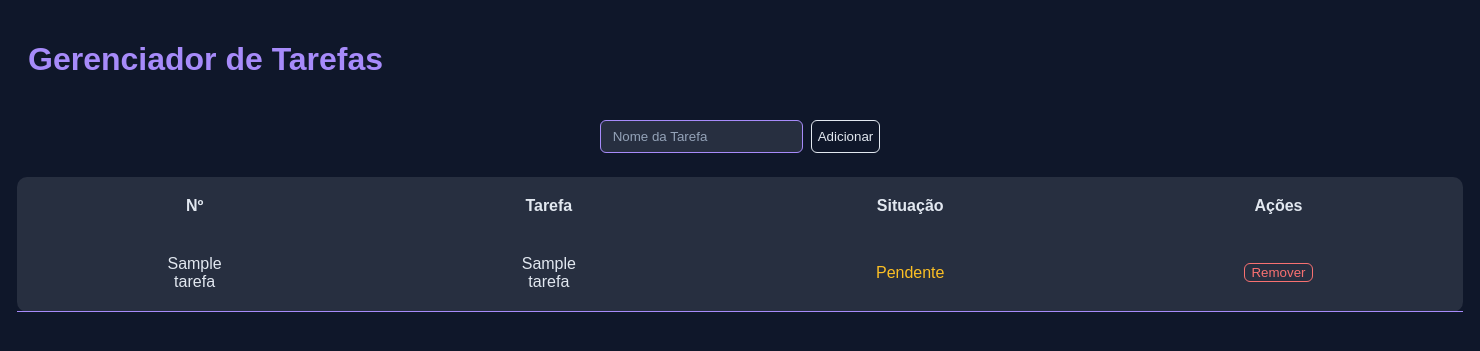
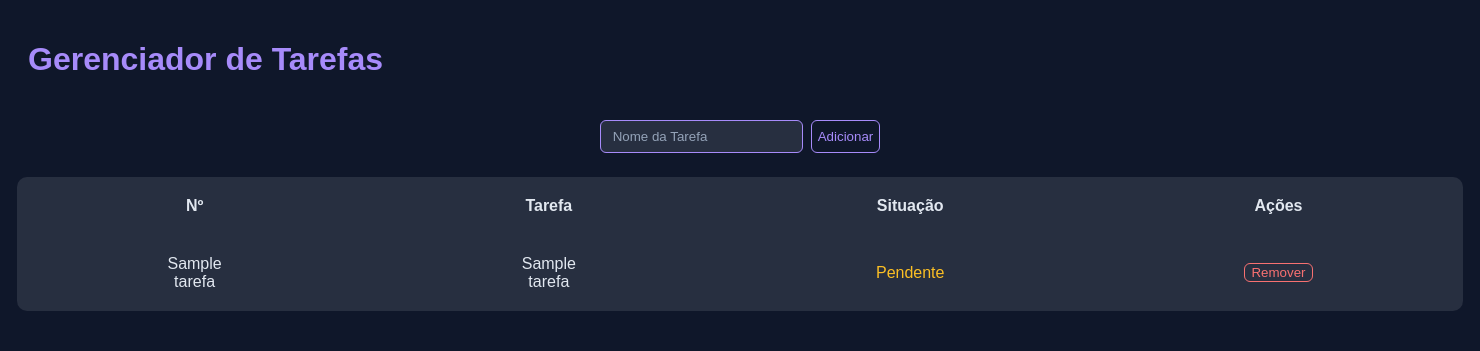
Before and after one commit to robertowanbasten1209/gerenciador-tarefas, a Flask app: template templates/index.html in a window 1480 px wide. Shown: the top 351 px of the page. Run offline with Flask 3, Linux system fonts and the light colour scheme; the template is opened without the code that fills it: most values are stand-ins (such as "Sample title", 1, 10 or a date in 2020).

Commit message:
centralizando tabela e ajustando as bordas

```diff
--- a/static/style.css
+++ b/static/style.css
@@ -27,8 +27,8 @@ h1{
 }
 
 .adicionar{
-    color: #e2e8f0;
-    border: 1px solid #e2e8f0;
+    color: #a78bfa;
+    border: 1px solid #a78bfa;
 }
 
 
@@ -79,15 +79,15 @@ button{
 }
 
 
-
 table{
     text-align: center;
     background-color: rgba(255, 255, 255, 0.10);
     color: #e2e8f0;
     border-collapse: collapse;
-    width: 700px;
     margin: 0 auto;
     border-radius: 10px;
+    max-width: 800px;
+    width: 100%;
 }
 
 td, th{
@@ -103,3 +103,7 @@ td{
     gap: 8px;
     justify-content: center;
 }
+
+tr:last-child td{
+    border-bottom: none;
+}
```
